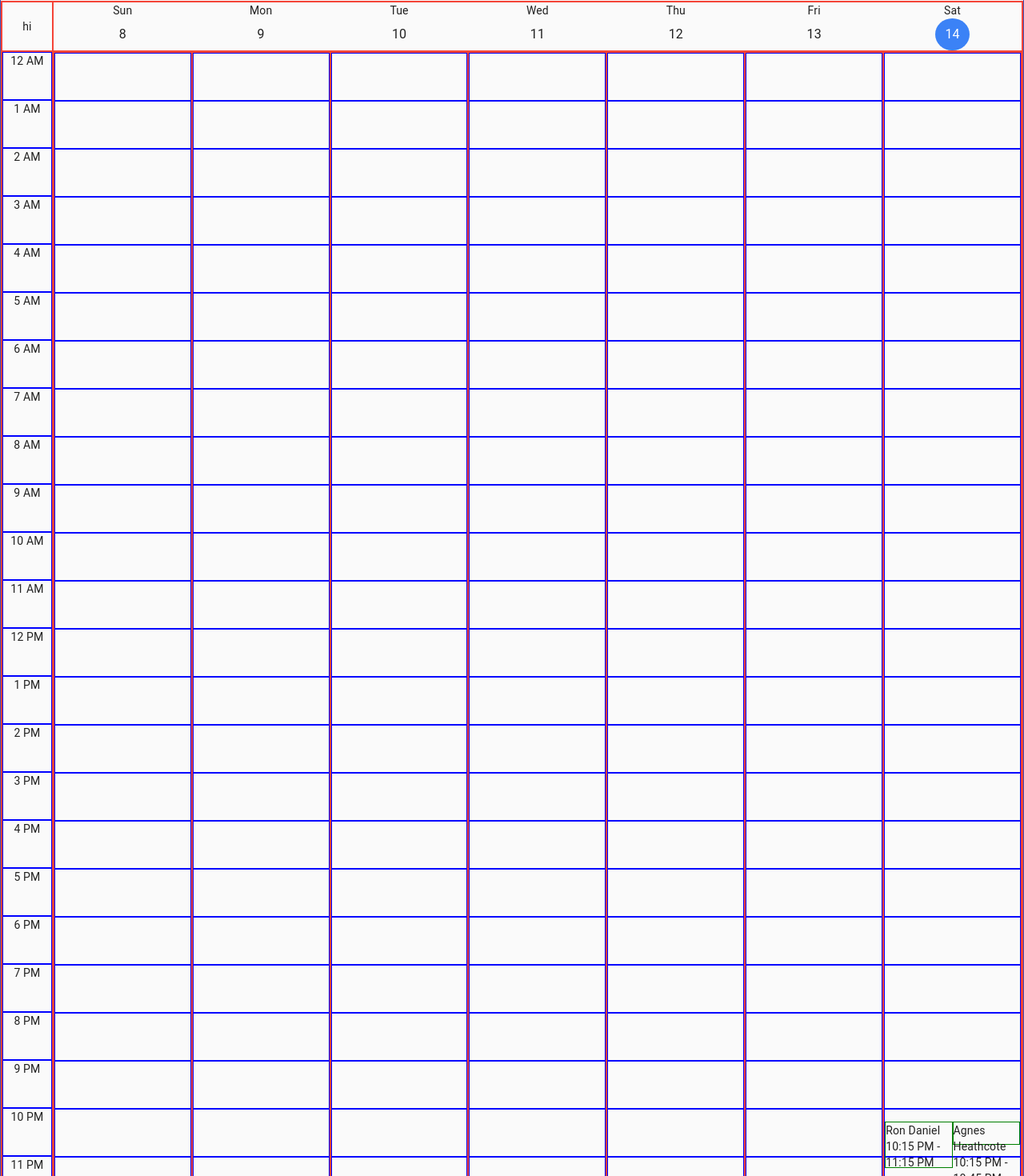
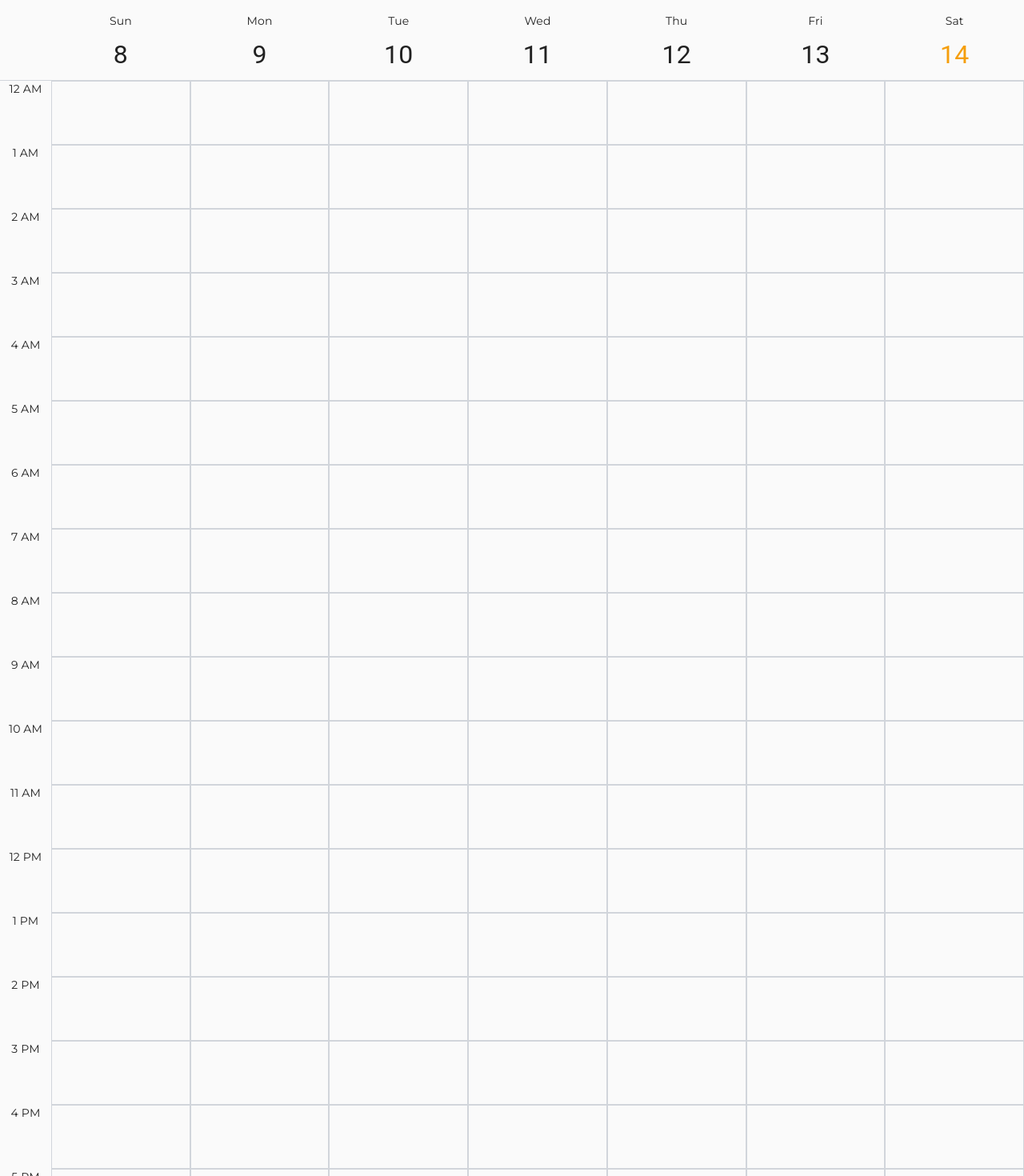
Before and after one commit to pranshudobhal/google-calendar, a React (Create React App) app: page / in a window 1280 px wide. Shown: the part 80-1550 px from the top of the page at 80% size. Built offline with nearby package versions, Linux system fonts and the light colour scheme.

Commit message:
feat: added styles for calendar

```diff
--- a/src/App.tsx
+++ b/src/App.tsx
@@ -1,15 +1,23 @@
 import './App.css';
 import { Calendar } from './components';
-import { Container, CssBaseline } from '@material-ui/core';
+import { Container, CssBaseline, makeStyles } from '@material-ui/core';
 import { useState } from 'react';
+
+const useStyles = makeStyles({
+  root: {
+    fontFamily: 'Montserrat',
+  },
+});
 
 function App() {
   const [date, setDate] = useState<Date>(new Date());
 
+  const classes = useStyles();
+
   return (
     <main>
       <CssBaseline />
-      <Container maxWidth="lg" disableGutters>
+      <Container maxWidth="lg" disableGutters className={classes.root}>
         <Calendar date={date} setDate={setDate} />
       </Container>
     </main>
--- a/src/components/calendar/calendar.tsx
+++ b/src/components/calendar/calendar.tsx
@@ -17,7 +17,7 @@ export const Calendar = ({ date, setDate }: Props): JSX.Element => {
   }, [date]);
 
   return (
-    <Box display="flex" flexDirection="column" width="100%" border={1} borderColor="primary.main">
+    <Box display="flex" flexDirection="column" width="100%" mb={6}>
       <CalendarHeader date={date} week={week} setWeek={setWeek} setDate={setDate} />
       <CalendarContent week={week} />
     </Box>
--- a/src/components/calendar/components/calendarContent.tsx
+++ b/src/components/calendar/components/calendarContent.tsx
@@ -10,25 +10,22 @@ export const CalendarContent = ({ week }: { week: Date[] }): JSX.Element => {
   function isSameDayStyles(date: Date, dateToday: Date): any {
     if (isSameDay(date, dateToday)) {
       return {
-        color: 'white',
-        borderRadius: '50%',
-        padding: '0.5rem 0.75rem',
-        backgroundColor: '#3B82F6',
+        color: '#F59E0B',
         width: 'max-content',
+        fontSize: '2rem',
       };
     }
     return {
       margin: '0.5rem',
+      fontSize: '2rem',
     };
   }
 
   return (
-    <Box display="flex" flexDirection="column" width="100%" justifyContent="space-between" border={1} borderColor="error.main">
-      <Box display="flex" justifyContent="flex-start">
-        <Box width="5%" display="flex" justifyContent="center" alignItems="center" textAlign="center" border={1} borderColor="error.main">
-          hi
-        </Box>
-        <Box width="95%" display="flex" flexDirection="column" justifyContent="center" border={1} borderColor="error.main">
+    <Box display="flex" flexDirection="column" width="100%" justifyContent="space-between">
+      <Box display="flex" justifyContent="flex-start" borderBottom="1px solid #D1D5DB">
+        <Box width="5%" display="flex" justifyContent="center" alignItems="center" textAlign="center"></Box>
+        <Box width="95%" display="flex" flexDirection="column" justifyContent="center">
           <Box display="flex">
             {weekdays.map((day) => (
               <Box key={day} width="100%" display="flex" justifyContent="center">
@@ -46,14 +43,14 @@ export const CalendarContent = ({ week }: { week: Date[] }): JSX.Element => {
         </Box>
       </Box>
       <Box display="flex" justifyContent="flex-start">
-        <Box width="5%" border={1} borderColor="error.main">
+        <Box width="5%">
           {times.map((time) => (
-            <Box border={1} height="60px" borderColor="blue" display="flex" justifyContent="center">
+            <Box height="80px" display="flex" justifyContent="center">
               {time}
             </Box>
           ))}
         </Box>
-        <Box width="95%" border={1} borderColor="error.main" display="flex" justifyContent="center">
+        <Box width="95%" display="flex" justifyContent="center">
           {week.map((day) => (
             <EventsContainer day={day} />
           ))}
--- a/src/components/calendar/components/calendarHeader.tsx
+++ b/src/components/calendar/components/calendarHeader.tsx
@@ -28,12 +28,13 @@ export const CalendarHeader = ({ date, week, setWeek, setDate }: Props): JSX.Ele
   const current = week.length !== 0 && getCurrentMonthAndYear(week);
 
   return (
-    <Box display="flex" justifyContent="space-between" alignItems="center" width="100%" p={2}>
+    <Box display="flex" justifyContent="space-between" alignItems="center" width="100%" p={2} mb={2}>
       <Tooltip title={dateToday}>
-        <Button variant="outlined" onClick={() => setDate(new Date())}>
+        <Button style={{ fontFamily: 'Montserrat' }} variant="outlined" onClick={() => setDate(new Date())}>
           Today
         </Button>
       </Tooltip>
+      <Typography variant="h5">{current}</Typography>
       <Box display="flex" alignItems="center">
         <Tooltip title="Previous week" TransitionComponent={Zoom}>
           <IconButton aria-label="Previous week" onClick={() => previousWeekHandler()}>
@@ -46,7 +47,6 @@ export const CalendarHeader = ({ date, week, setWeek, setDate }: Props): JSX.Ele
           </IconButton>
         </Tooltip>
       </Box>
-      <Typography variant="h5">{current}</Typography>
     </Box>
   );
 };
--- a/src/components/calendar/components/eventLabel.tsx
+++ b/src/components/calendar/components/eventLabel.tsx
@@ -9,19 +9,25 @@ export const EventLabel = ({ event }: { event: GetEvents }) => {
   const labelStyles = () => {
     const height = (event.duration * 100) / 60;
     const start = getMinutes(event.date);
-    const heightOfCell = 60;
+    const heightOfCell = 80;
     const marginTop = ((start / 60) * 100 * heightOfCell) / 100;
 
     return {
+      backgroundColor: '#FCD34D',
+      borderRadius: '5px',
+      padding: '0.125rem 0.75rem',
+      fontSize: '0.75rem',
       marginTop: `${marginTop}px`,
       height: `${height}%`,
+      overflow: 'hidden',
+      width: '100%',
     };
   };
 
   return (
-    <Box height="100%" border={1} style={labelStyles()} borderColor="green">
-      <div>{event.title}</div>
-      <div>
+    <Box height="100%" style={labelStyles()} fontWeight="fontWeightMedium">
+      <div>Meeting with {event.title}</div>
+      <div style={{ fontSize: '0.7rem' }}>
         {convertStartToTime} - {convertEndToTime}
       </div>
     </Box>
--- a/src/components/calendar/components/eventsContainer.tsx
+++ b/src/components/calendar/components/eventsContainer.tsx
@@ -4,7 +4,7 @@ import { EventLabel } from './eventLabel';
 import { getAllTime, getEvents } from './utils';
 import { GetEvents } from './utils/getEvents';
 
-export const EventsContainer = ({ day }: { day: Date }) => {
+export const EventsContainer = ({ day }: { day: Date }): JSX.Element => {
   const eventsByDay = getEvents(day);
   const times = getAllTime();
 
@@ -22,9 +22,9 @@ export const EventsContainer = ({ day }: { day: Date }) => {
   }
 
   return (
-    <Box width="100%" border={1} borderColor="error.main">
+    <Box width="100%">
       {times.map((time) => (
-        <Box border={1} borderColor="blue" height="60px" display="flex" justifyContent="center">
+        <Box height="80px" display="flex" justifyContent="center" border="1px solid #D1D5DB">
           {eventByTime(time) !== null ? eventByTime(time)?.map((event) => <EventLabel event={event} />) : ''}
         </Box>
       ))}
--- a/src/data.tsx
+++ b/src/data.tsx
@@ -2,12 +2,9 @@ import faker from 'faker';
 
 faker.seed(123);
 
-export const eventsData = [...Array(4)].map((item) => ({
+export const eventsData = [...Array(3)].map((item) => ({
   id: faker.datatype.uuid(),
-  title: faker.name.findName(),
-  //   date: faker.datatype.datetime(),
-  // date: new Date(2021, 8, 17),
-  // date: new Date(),
-  date: faker.random.arrayElement([new Date(), new Date(2021, 8, 16, 15, 30), new Date(2021, 8, 20)]),
+  title: faker.name.firstName(),
+  date: faker.random.arrayElement([new Date(), new Date(2021, 8, 16, 15, 30), new Date(2021, 8, 20, 12), new Date(2021, 8, 17, 10, 30), new Date(2021, 8, 22, 8), new Date(2021, 8, 14, 10, 30), new Date(2021, 8, 24, 10)]),
   duration: faker.random.arrayElement([30, 60]),
 }));
--- a/src/index.css
+++ b/src/index.css
@@ -6,7 +6,6 @@
 
 body {
   font-family: 'Montserrat', sans-serif;
-  /* font-family: 'Lato', sans-serif; */
   -webkit-font-smoothing: antialiased;
   -moz-osx-font-smoothing: grayscale;
   scroll-behavior: smooth;
```
Also changed, not shown: 1 other file (tests, documents, lock files or other folders).
